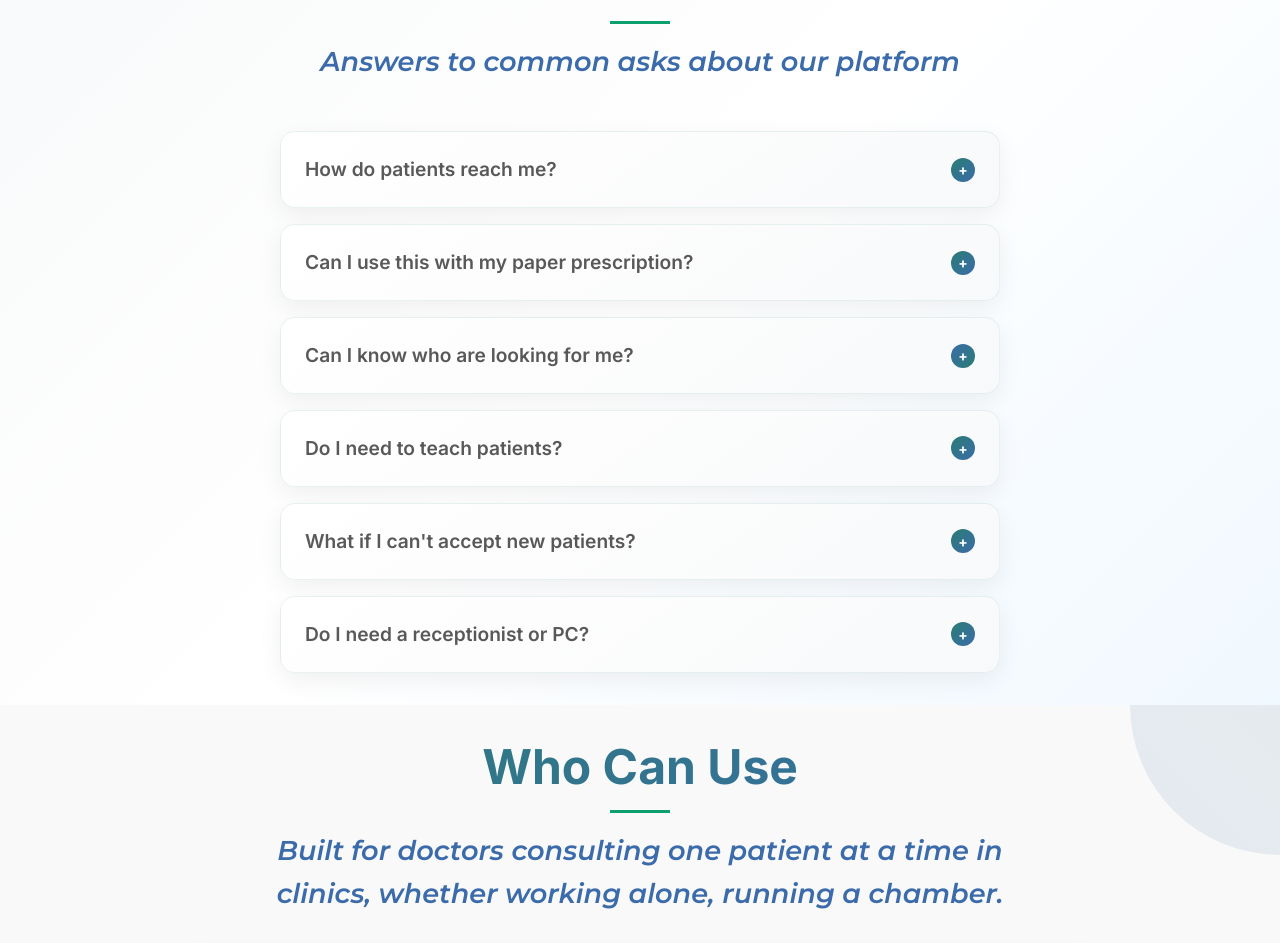
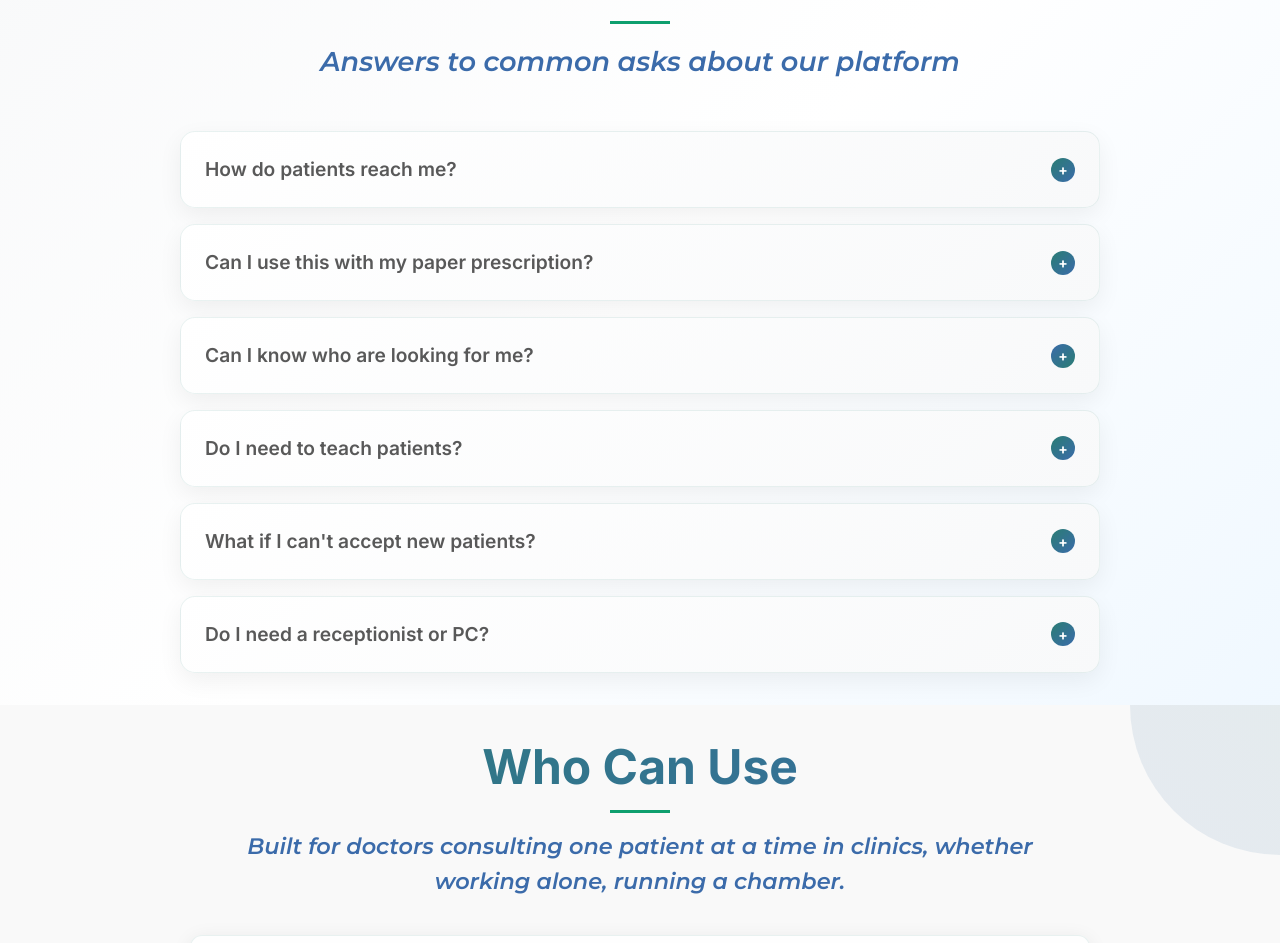
Before and after one commit to TellYouDoc/tellyoudoc-April19-25, a React (Vite) app: page / in a window 1280 px wide. Shown: the part 3446-4389 px from the top of the page. Built offline with nearby package versions, Linux system fonts and the light colour scheme.

Commit message:
Update Home page styles for improved layout and readability
- Increased max-width of FAQ content for better text presentation.
- Decreased font size in the introduction section for enhanced readability.

```diff
--- a/src/pages/Home.jsx
+++ b/src/pages/Home.jsx
@@ -1510,7 +1510,7 @@ const Home = () => {
           <div
             className="faq-content"
             style={{
-              maxWidth: "800px",
+              maxWidth: "1000px",
               margin: "0 auto",
               padding: "0 40px",
               position: "relative",
@@ -1527,7 +1527,6 @@ const Home = () => {
             >
               {/* FAQ Item 1 */}
               <div
-                className="faq-item"
                 style={{
                   background: "linear-gradient(145deg, #ffffff, #f8f9fa)",
                   borderRadius: "15px",
@@ -2079,7 +2078,7 @@ const Home = () => {
               <div className="who-can-use-intro">
                 <p
                   style={{
-                    fontSize: "1.7rem",
+                    fontSize: "1.4rem",
                     color: "#666",
                     textAlign: "center",
                     fontWeight: "400",
```
